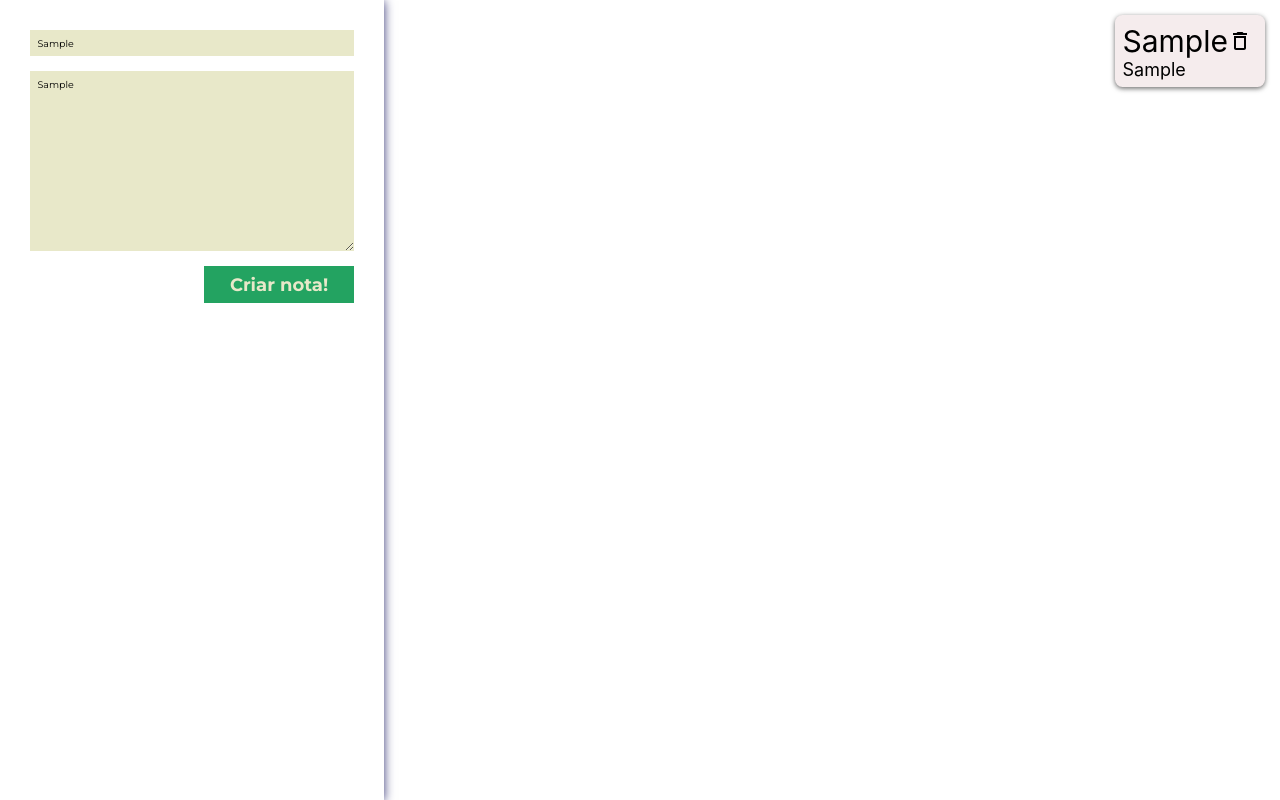
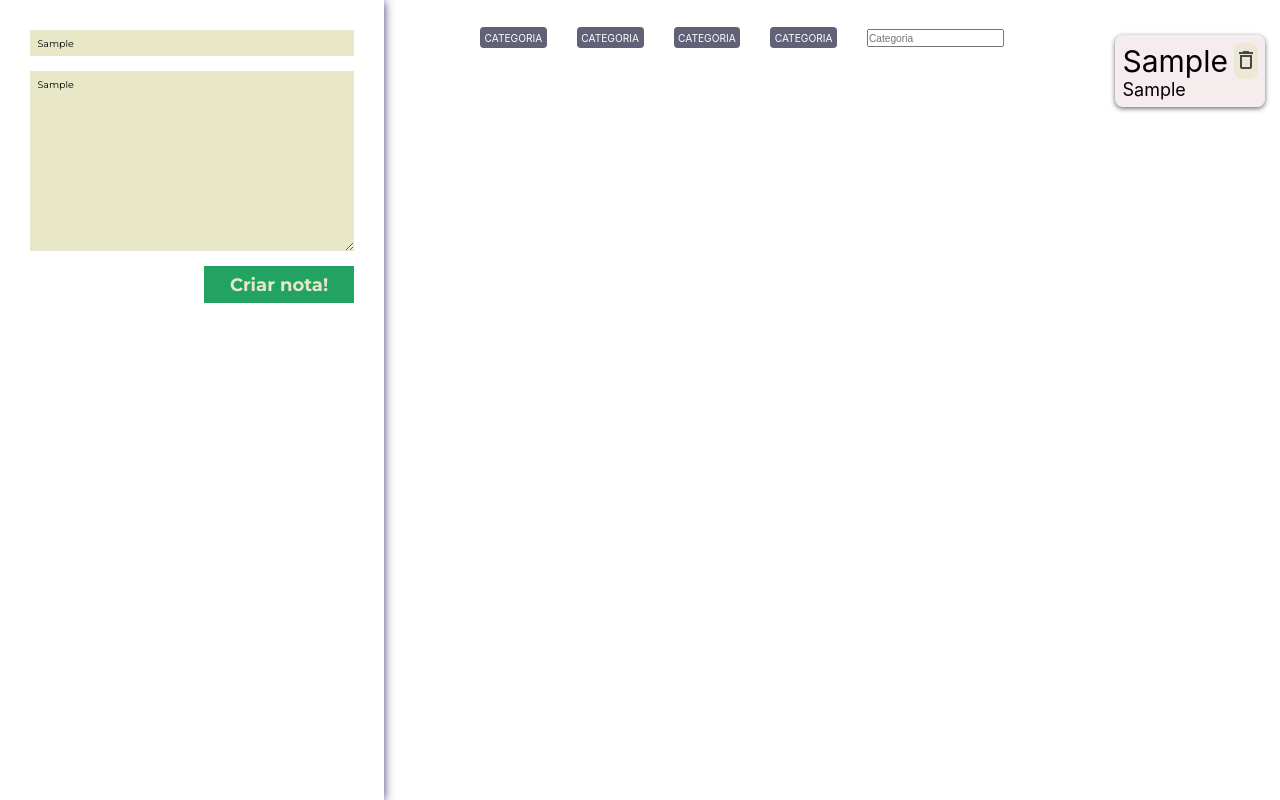
Before and after one commit to VitorVeector/ceep, a React (Create React App) app: page / in a window 1280 px wide. Both pictures are taken after typing "Sample", "Sample" into the empty fields and a click on the button "Criar nota!". Built offline with nearby package versions, Linux system fonts and the light colour scheme.

Commit message:
Login 1.0
Add Verification Password
Conection with components

```diff
--- a/src/App.css
+++ b/src/App.css
@@ -1,19 +1,3 @@
-.App{
-    display: flex;
-    justify-content: space-between;
-}
-
-.note_form{
-    min-width: 30vw;
-}
-
-.note_list{
-    display: flex;
-    align-self: flex-start;
-    flex-wrap: wrap;
-    list-style: none;
-}
-
 :root{
     --color1: #2e2e35;
     --color2: #616178;
@@ -22,6 +6,34 @@
     --color5: #e8e8c9;
     font-family: "Montserrat", sans-serif;
 }
+.App{
+    display: flex;
+    justify-content: space-between;
+}
+
+.note_form{
+    min-width: 30vw;
+    grid-area: "form";
+}
+
+.note_list{
+    margin-top: 20px;
+    display: flex;
+    align-self: flex-start;
+    flex-wrap: wrap;
+    list-style: none;
+}
+
+#CategoryList{
+    display: flex;
+    width: 100%;
+    justify-content: center
+}
+
+main{
+    grid-area: "notes";
+}
+
 
 @media(max-width: 1020px){
     .note_list{
--- a/src/App.jsx
+++ b/src/App.jsx
@@ -2,6 +2,7 @@ import React, { Component } from "react";
 
 import NotesList from "./components/formCadastro";
 import CardNote from "./components/cards";
+import CategoryList from "./components/category"
 
 import './App.css'
 class App extends Component {
@@ -9,7 +10,8 @@ class App extends Component {
   constructor(){
     super();
     this.state = {
-      notes: []
+      notes: [],
+      category: [],
     }
   }
 
@@ -34,7 +36,10 @@ class App extends Component {
         <div className="note_form">
           <NotesList criarNota={this.methods.createNote.bind(this)}/>
         </div>
-        <ul className="note_list">
+          <CategoryList id="CategoryList"/>
+        <main>
+
+          <ul className="note_list">
           {this.state.notes.map((e, index) => {
             return (
               <li key={index}>
@@ -48,6 +53,7 @@ class App extends Component {
             );
           })}
         </ul>
+        </main>
       </div>
     );
   }
--- a/src/components/cards/CardNote.jsx
+++ b/src/components/cards/CardNote.jsx
@@ -6,16 +6,22 @@ import {ReactComponent as Delete} from "../../assets/img/delete.svg"
 class ListaDeNotas extends Component {
 
 
-  apagar(){
-    let indice = this.props.indice
-    this.props.delete(indice)
+
+  methods = {
+    apagar(){
+      let indice = this.props.indice
+      this.props.delete(indice)
+    }
   }
+
   render() {
     return (
       <div className="cardNota">
         <header className="cardNota-header">
           <h1 className="cardNota-title">{this.props.title}</h1>
-          <Delete onClick={this.apagar.bind(this)}/>
+          <button className="deleteBtn">
+            <Delete onClick={this.methods.apagar.bind(this)}/>
+          </button>
         </header>
         <p className="cardNota-text">{this.props.content}</p>
       </div>
--- a/src/components/cards/style.css
+++ b/src/components/cards/style.css
@@ -14,9 +14,9 @@
 }
 
 .cardNota-header{
+    width: 100%;
     display: flex;
     justify-content: space-between;
-    align-items: center;
 }
 
 .cardNota-title{
@@ -27,3 +27,17 @@
 .cardNota-text{
     font-size: 1.2rem;
 }
+
+.deleteBtn{
+    border: none;
+    background-color: var(--color5);
+    border-radius: 0.5rem;
+    opacity: 0.7;
+    transition: .3s;
+}
+
+.deleteBtn:hover{
+    cursor: pointer;
+    background-color: #c28e8e;
+    opacity: 1;
+}
--- /dev/null
+++ b/src/components/category/CategoryList.jsx
@@ -0,0 +1,35 @@
+import React, { Component } from "react";
+
+import './style.css'
+
+class CategoryList extends Component{
+
+    methods = {
+        _handleInput(e){
+            if(e.key === "Enter"){
+                console.log("Adicionando categoria")
+            }
+        }
+    }
+    render(){
+        return(
+            <div className="category-list">
+                <ul>
+                    <li>Categoria</li>
+                    <li>Categoria</li>
+                    <li>Categoria</li>
+                    <li>Categoria</li>
+                    <input
+                    type="text"
+                    name="" id="" className="input-category"
+                    placeholder="Categoria"
+                    onKeyUp={this.methods._handleInput.bind(this)}
+                    />
+                </ul>
+
+            </div>
+        )
+    }
+}
+
+export default CategoryList
--- /dev/null
+++ b/src/components/category/index.js
@@ -0,0 +1,2 @@
+import CategoryList from "./CategoryList";
+export default CategoryList
--- /dev/null
+++ b/src/components/category/style.css
@@ -0,0 +1,21 @@
+.category-list{
+    display: flex;
+    flex-direction: row;
+    margin-top: 12px;
+}
+
+.category-list ul li{
+    display: inline-block;
+    justify-content: space-between;
+    margin: 1rem;
+    padding: .30rem;
+    background-color: var(--color2);
+    border-radius: .25rem;
+    text-transform: uppercase;
+    color: #fff;
+}
+
+.input-category{
+    margin: 1rem;
+    height: 1.25rem
+}
```
